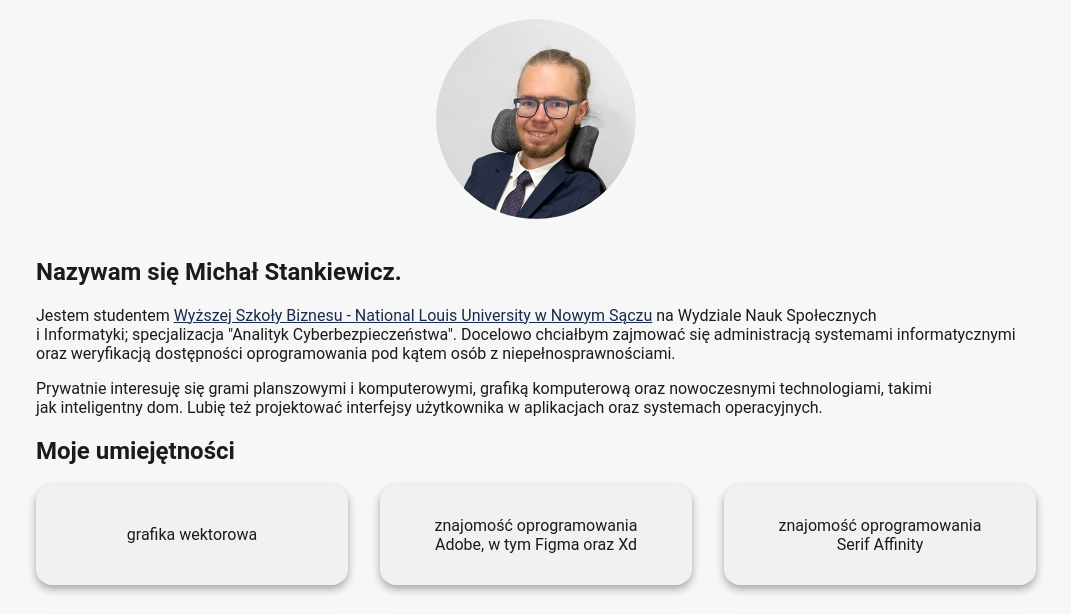
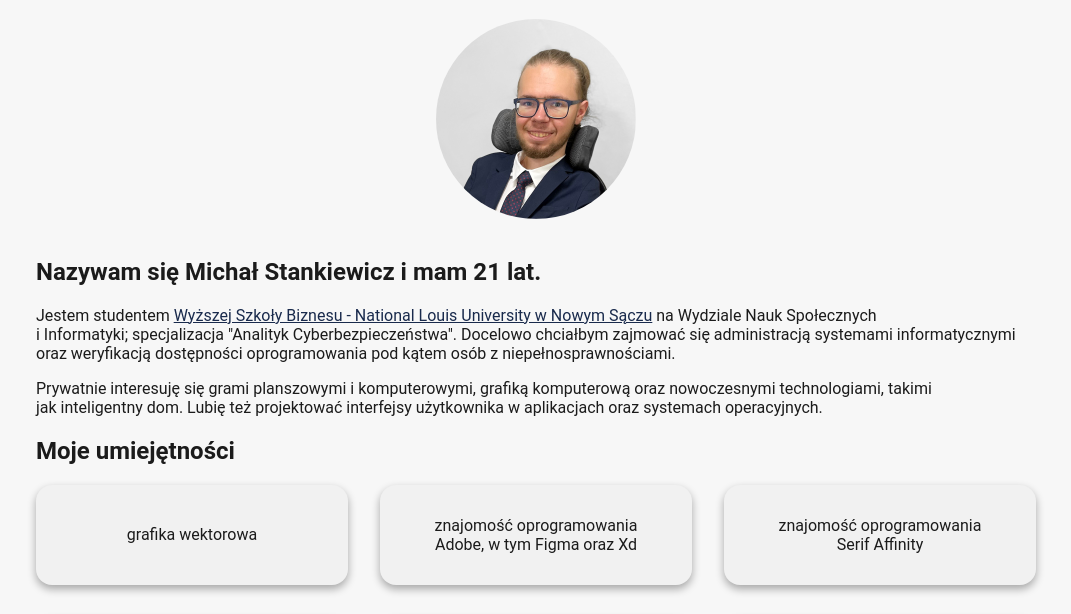
Before and after one commit to Stankiewicz-M/Stankiewicz-M.github.io, a plain HTML site: page pl/about.html in a window 1280 px wide. Shown: the part 177-791 px from the top of the page, without its empty margins (104-1175 px from the left). Drawn offline with Linux system fonts and the light colour scheme.

Commit message:
24032
- Added my age to 'about.html'

```diff
--- a/pl/about.html
+++ b/pl/about.html
@@ -27,12 +27,12 @@
             <img src="../assets/logo/logo_color.svg" alt="Menu" class="logo logo-color"><img src="../assets/logo/logo_mono.svg" alt="Menu" class="logo logo-mono">
         </a>
     </nav>
-    <div class="content only-text">
+    <div class="content only-text" id="content">
         <h1 class="title" id="aboutTitle">O mnie</h1>
         <br>
         <div class="aboutImage" id="aboutImage"></div>
         <br>
-        <h2 class="subtitle" id="aboutSubtitle">Nazywam się Michał Stankiewicz.</h2>
+        <h2 class="subtitle" id="aboutSubtitle">Nazywam się Michał Stankiewicz i mam <span id="age">JSage</span> lat.</h2>
         <p id="aboutDescription1">Jestem studentem <a href="https://www.wsb-nlu.edu.pl/pl/informatyka">Wyższej Szkoły Biznesu - National Louis University w Nowym Sączu</a> na Wydziale Nauk Społecznych i Informatyki; specjalizacja "Analityk Cyberbezpieczeństwa". Docelowo chciałbym zajmować się administracją systemami informatycznymi oraz weryfikacją dostępności oprogramowania pod kątem osób z niepełnosprawnościami.</p>
         <p id="aboutDescription2">Prywatnie interesuję się grami planszowymi i komputerowymi, grafiką komputerową oraz nowoczesnymi technologiami, takimi jak inteligentny dom. Lubię też projektować interfejsy użytkownika w aplikacjach oraz systemach operacyjnych.</p>
         <h2 class="subtitle" id="aboutSubtitle2">Moje umiejętności</h2>
@@ -58,6 +58,23 @@
         <p><a href="/pl/licence" class="footerTerms">Warunki korzystania z zasobów i prawa autorskie</a></p>
     </footer>
     <script src="../script.js"></script>
+    <script>
+        function calculateAge() {
+        var birthDate = new Date('2003-03-18');
+        var currentDate = new Date();
+        var age = currentDate.getFullYear() - birthDate.getFullYear();
+        var m = currentDate.getMonth() - birthDate.getMonth();
 
+        if (m < 0 || (m === 0 && currentDate.getDate() < birthDate.getDate())) {
+            age--;
+        }
+
+        return age;
+        }
+
+        document.addEventListener('DOMContentLoaded', function() {
+            document.getElementById('age').innerText = calculateAge();
+        });
+    </script>
 </body>
 </html>
--- a/script.js
+++ b/script.js
@@ -59,20 +59,3 @@ function langKey(event) {
         changeLanguageAndOpen();
     }
 }
-
-function calculateAge() {
-    var birthDate = new Date('2003-03-18');
-    var currentDate = new Date();
-    var age = currentDate.getFullYear() - birthDate.getFullYear();
-    var m = currentDate.getMonth() - birthDate.getMonth();
-
-    if (m < 0 || (m === 0 && currentDate.getDate() < birthDate.getDate())) {
-        age--;
-    }
-
-    return age;
-}
-
-document.addEventListener('DOMContentLoaded', function() {
-    document.getElementById('age').innerText = calculateAge();
-});
--- a/style.css
+++ b/style.css
@@ -696,3 +696,5 @@ footer {
         padding-bottom: 108px;
     }
 }
+
+/* CONTENT - end */
```
Also changed, not shown: en/about.html (+19 -2 lines), 1 other file.
